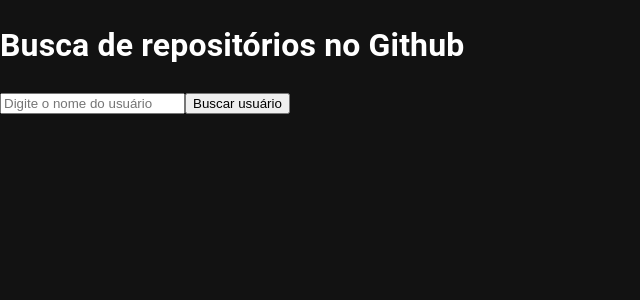
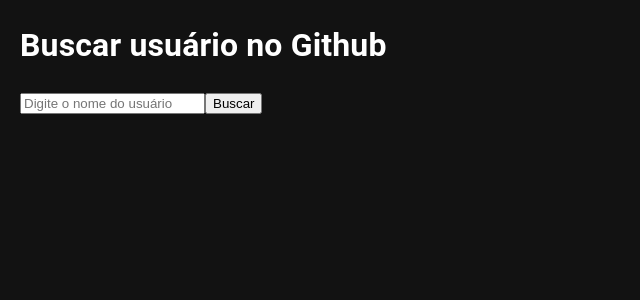
Before and after one commit to mailorcanto/tarefa-buscador, a React (Vite) app: page / in a window 1280 px wide. Shown: the top 300 px of the page, without its empty margins (0-640 px from the left). Built offline with nearby package versions, Linux system fonts and the light colour scheme.

Commit message:
Update index.jsx

```diff
--- a/src/pages/inicial/index.jsx
+++ b/src/pages/inicial/index.jsx
@@ -3,6 +3,7 @@
 import Card from "../../components/card";
 import { ThemeProvider, createTheme } from '@mui/material/styles';
 import CssBaseline from '@mui/material/CssBaseline';
+import "./index.css"
 
 const darkTheme = createTheme({
   palette: {
@@ -25,7 +26,7 @@
 
   return (
     <div className="inicial">
-      <h1>Busca de repositórios no Github</h1>
+      <h1>Buscar usuário no Github</h1>
       <input
         type="text"
         placeholder="Digite o nome do usuário"
@@ -33,7 +34,7 @@
         onChange={(e) => setnomeUsuario(e.target.value)} // atualiza o estado com o valor do input
       />
       <button onClick={() => carregaRepositorios(nomeUsuario, setnomeUsuario, setlistaRepositorios)}>
-        Buscar usuário
+        Buscar
       </button>
       <div className="cards">
         {listaRepositorios.map((repositorio) => (
```
